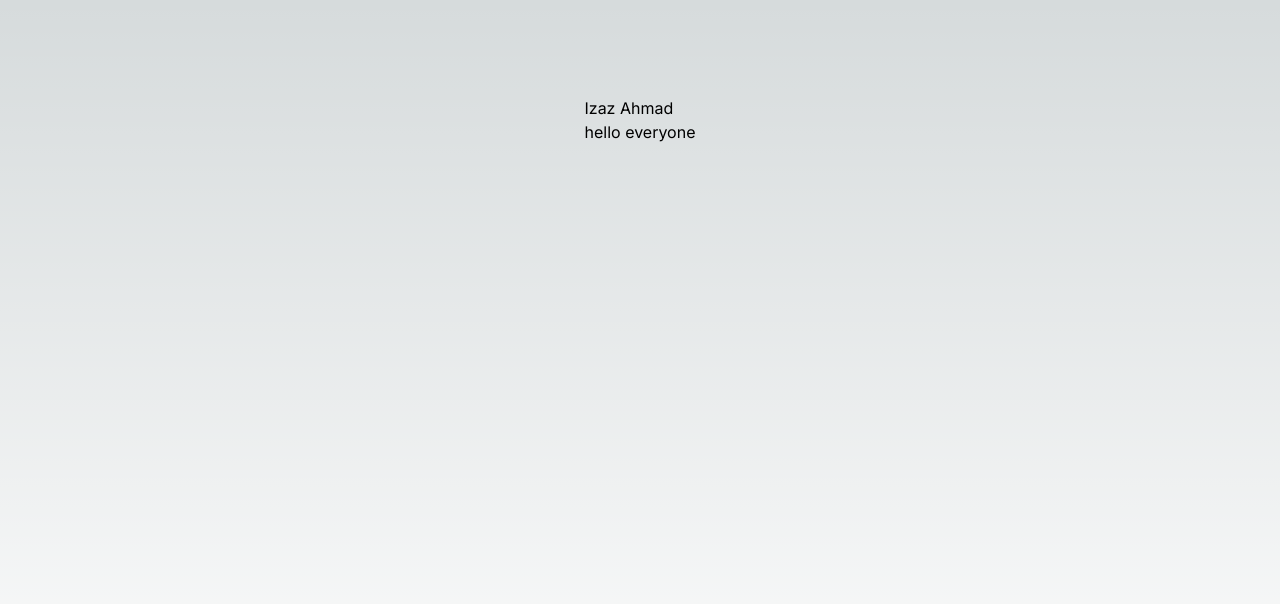
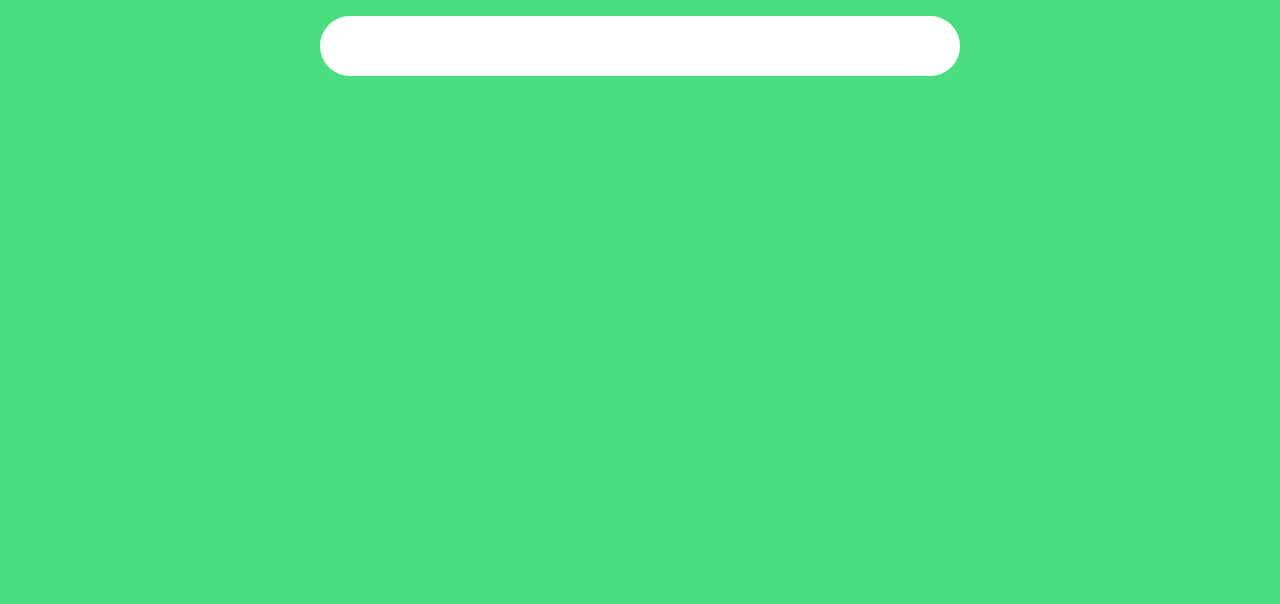
Before and after one commit to IzazAhmadHaider/My_Protfolio, a Next.js app: page / in a window 1280 px wide. Shown: the top 604 px of the page. Built offline with nearby package versions, Linux system fonts and the light colour scheme.

Commit message:
added some UI changes and components

```diff
--- /dev/null
+++ b/postcss.config.cjs
@@ -0,0 +1,14 @@
+module.exports = {
+    plugins: {
+      'postcss-preset-mantine': {},
+      'postcss-simple-vars': {
+        variables: {
+          'mantine-breakpoint-xs': '36em',
+          'mantine-breakpoint-sm': '48em',
+          'mantine-breakpoint-md': '62em',
+          'mantine-breakpoint-lg': '75em',
+          'mantine-breakpoint-xl': '88em',
+        },
+      },
+    },
+  };
--- a/src/app/components/Navbar.js
+++ b/src/app/components/Navbar.jsx
@@ -2,8 +2,8 @@ import React from 'react'
 
 const Navbar = () => {
   return (
-    <div>
-      hello everyone
+    <div className='bg-white w-[50%] h-[60px] m-auto mt-4 rounded-full'>
+
     </div>
   )
 }
--- a/src/app/globals.css
+++ b/src/app/globals.css
@@ -1,27 +1,3 @@
 @tailwind base;
 @tailwind components;
 @tailwind utilities;
-
-:root {
-  --foreground-rgb: 0, 0, 0;
-  --background-start-rgb: 214, 219, 220;
-  --background-end-rgb: 255, 255, 255;
-}
-
-@media (prefers-color-scheme: dark) {
-  :root {
-    --foreground-rgb: 255, 255, 255;
-    --background-start-rgb: 0, 0, 0;
-    --background-end-rgb: 0, 0, 0;
-  }
-}
-
-body {
-  color: rgb(var(--foreground-rgb));
-  background: linear-gradient(
-      to bottom,
-      transparent,
-      rgb(var(--background-end-rgb))
-    )
-    rgb(var(--background-start-rgb));
-}
--- a/src/app/layout.js
+++ b/src/app/layout.js
@@ -1,7 +1,6 @@
-import { Inter } from 'next/font/google'
 import './globals.css'
-
-const inter = Inter({ subsets: ['latin'] })
+import '@mantine/core/styles.css';
+import { MantineProvider, createTheme } from '@mantine/core';
 
 export const metadata = {
   title: 'Izaz Ahmad',
@@ -11,7 +10,7 @@ export const metadata = {
 export default function RootLayout({ children }) {
   return (
     <html lang="en">
-      <body className={inter.className}>{children}</body>
+      <body className='bg-green-400'>{children}</body>
     </html>
   )
 }
--- a/src/app/page.js
+++ b/src/app/page.js
@@ -2,11 +2,8 @@ import React from "react"
 import Navbar from "./components/Navbar"
 export default function Home() {
   return (
-    <main className="flex min-h-screen flex-col items-center justify-between p-24">
-      <div className="">
-        Izaz Ahmad
+    <main className="">
         <Navbar />
-      </div>
     </main>
   )
 }
```
Also changed, not shown: package.json (+7 -3 lines), 1 other file (tests, documents, lock files or other folders).
